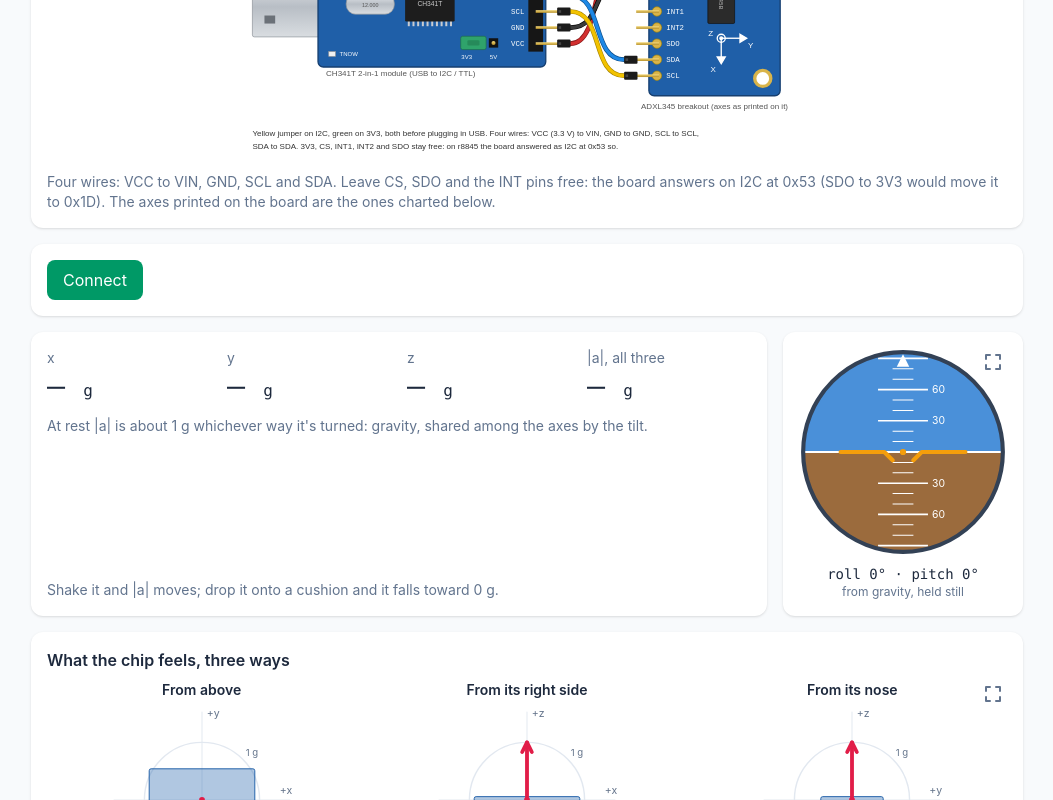
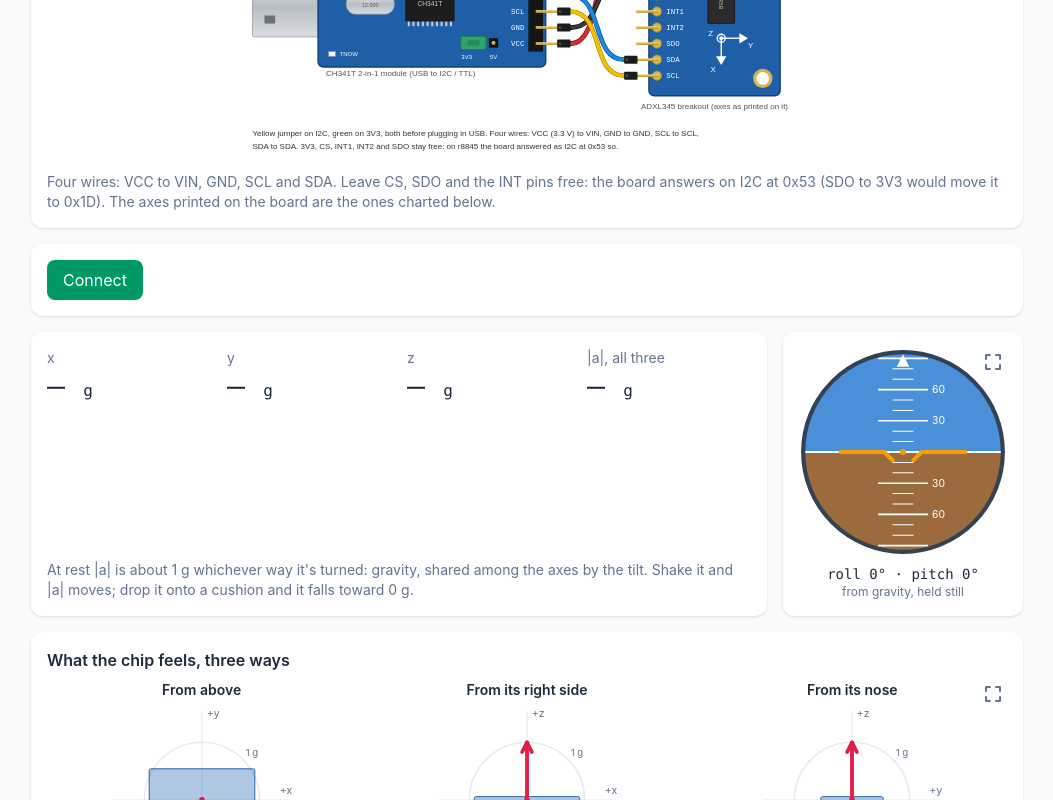
Before and after one commit to aguegu/i2c.ninja, a Vue app: page /adxl345 in a window 1280 px wide. Shown: the part 364-1164 px from the top of the page, without its empty margins (113-1166 px from the left). Built offline with nearby package versions, Linux system fonts and the light colour scheme.

Commit message:
AccelerometerViews: the |a| paragraph whole, as the readings card's foot note
Co-Authored-By: Claude Opus 5.5 <noreply@anthropic.com>

```diff
--- a/src/components/AccelerometerViews.vue
+++ b/src/components/AccelerometerViews.vue
@@ -48,8 +48,7 @@ const card = 'rounded-xl bg-white p-4 shadow-sm dark:bg-slate-800';
           <p class="font-mono text-3xl tabular-nums">{{ fmt(size) }} <span class="text-base">g</span></p>
         </div>
       </div>
-      <p class="mt-3 text-sm text-slate-500 dark:text-slate-400">At rest |a| is about 1 g whichever way it's turned: gravity, shared among the axes by the tilt.</p>
-      <p class="mt-auto pt-3 text-sm text-slate-500 dark:text-slate-400">Shake it and |a| moves; drop it onto a cushion and it falls toward 0 g.</p>
+      <p class="mt-auto pt-3 text-sm text-slate-500 dark:text-slate-400">At rest |a| is about 1 g whichever way it's turned: gravity, shared among the axes by the tilt. Shake it and |a| moves; drop it onto a cushion and it falls toward 0 g.</p>
     </section>
     <section :class="[card, 'flex flex-col items-center']">
       <AttitudeIndicator :roll="roll" :pitch="pitch" />
```
